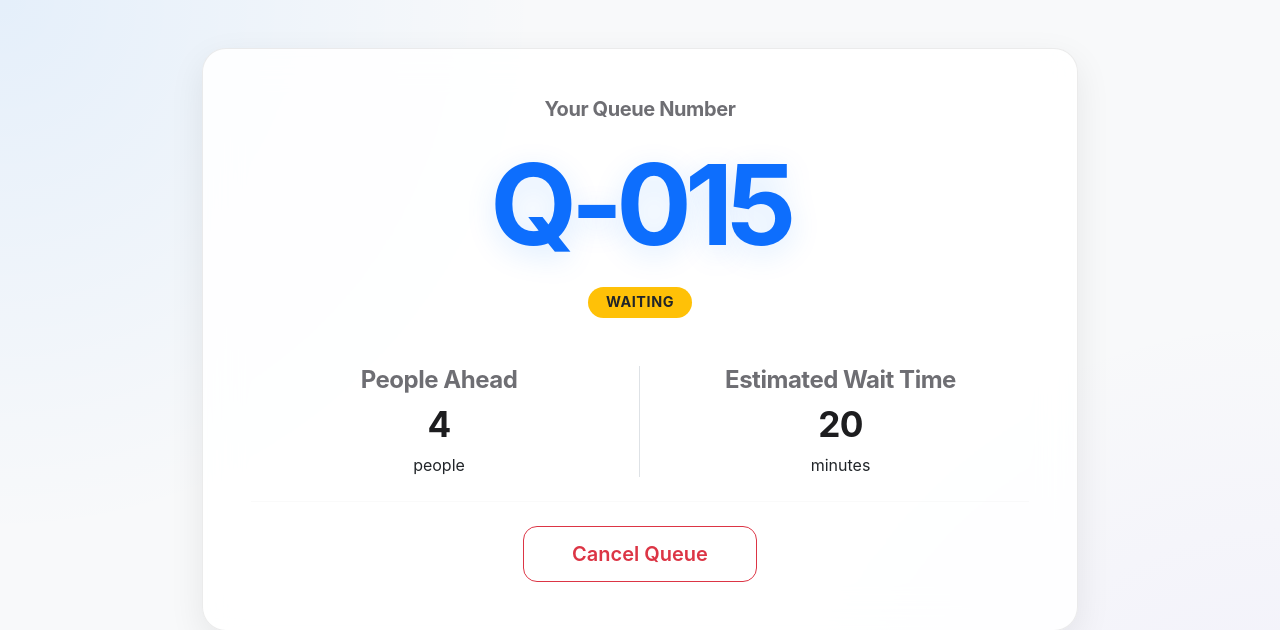
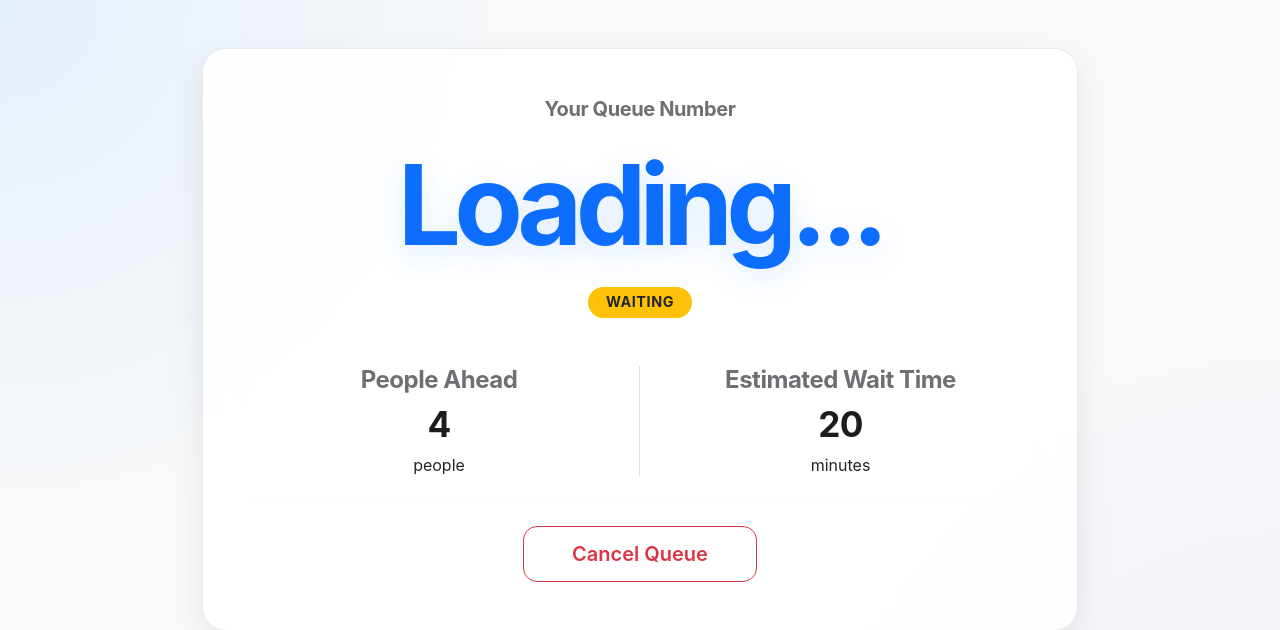
Before and after one commit to khngxuanming-boop/CSP-2620---GROUP-3, a Flask app: page /dashboard in a window 1280 px wide. Shown: the top 630 px of the page. Run offline with Flask 3, Linux system fonts and the light colour scheme.

Commit message:
Eugene: fix some error

```diff
--- a/templates/dashboard.html
+++ b/templates/dashboard.html
@@ -16,7 +16,12 @@
       <div class="card shadow border-0 rounded-4">
         <div class="card-body text-center p-5">
           <h5 class="text-muted mb-3">Your Queue Number</h5>
-          <h1 class="display-1 fw-bold text-primary mb-0">Q-015</h1>
+          <h1
+            class="display-1 fw-bold text-primary mb-0"
+            id="queueNumberDisplay"
+          >
+            Loading...
+          </h1>
           <span
             class="badge bg-warning text-dark fs-5 mt-3 mb-4"
             id="queueStatus"
```
